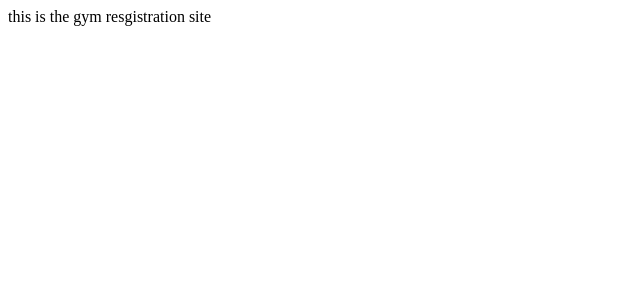
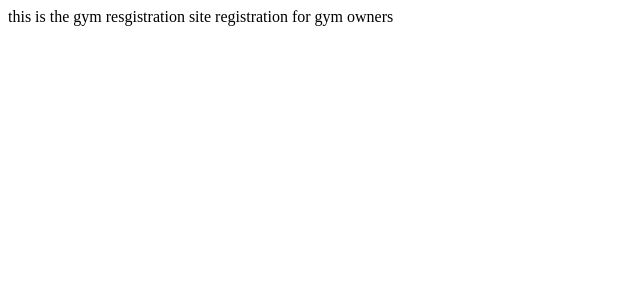
Before and after one commit to Zahabiya-Tawawala/fitdome, a React (Vite) app in the folder client/: page /gymRegister in a window 1280 px wide. Shown: the top 300 px of the page, without its empty margins (0-640 px from the left). Built offline with nearby package versions, Linux system fonts and the light colour scheme.

Commit message:
basic changes

```diff
--- a/client/src/02AuthPanel/GymRegister.jsx
+++ b/client/src/02AuthPanel/GymRegister.jsx
@@ -4,6 +4,7 @@ const GymRegister = () => {
   return (
     <div>
       this is the gym resgistration site
+      registration for gym owners
     </div>
   )
 }
```
